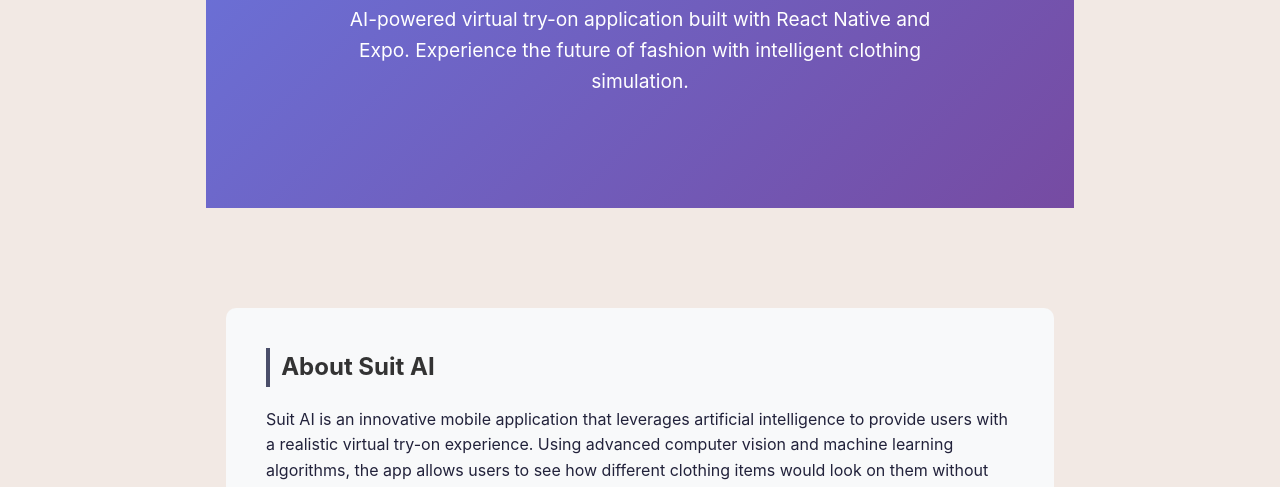
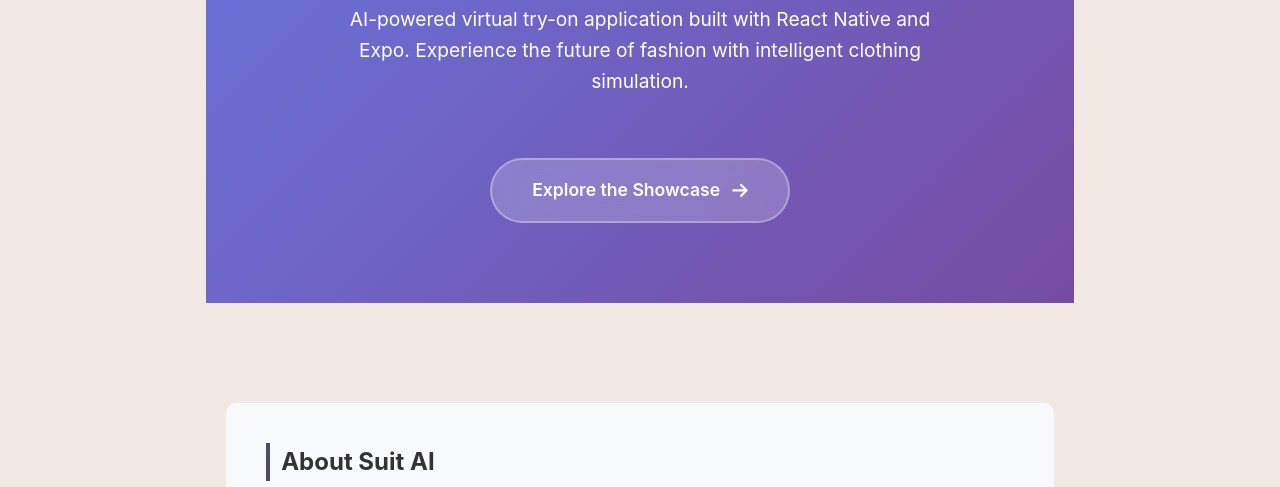
Before and after one commit to alikomurcu/alikomurcu.github.io, a website: page suit-ai.html in a window 1280 px wide. Shown: the part 582-1069 px from the top of the page. Drawn offline with Linux system fonts and the light colour scheme.

Commit message:
Suit ai showcase page added

```diff
--- a/suit-ai.html
+++ b/suit-ai.html
@@ -200,6 +200,38 @@
         .cta-button:hover {
             background: #5a6fd8;
         }
+
+        .hero-cta-button {
+            display: inline-flex;
+            align-items: center;
+            gap: 12px;
+            background: rgba(255, 255, 255, 0.2);
+            backdrop-filter: blur(10px);
+            color: white;
+            padding: 16px 40px;
+            border-radius: 50px;
+            text-decoration: none;
+            font-weight: 600;
+            font-size: 1.1rem;
+            margin-top: 30px;
+            border: 2px solid rgba(255, 255, 255, 0.3);
+            transition: all 0.3s cubic-bezier(0.25, 0.46, 0.45, 0.94);
+        }
+
+        .hero-cta-button:hover {
+            background: rgba(255, 255, 255, 0.3);
+            border-color: rgba(255, 255, 255, 0.5);
+            transform: translateY(-3px);
+            box-shadow: 0 15px 40px rgba(0, 0, 0, 0.2);
+        }
+
+        .hero-cta-button i {
+            transition: transform 0.3s ease;
+        }
+
+        .hero-cta-button:hover i {
+            transform: translateX(4px);
+        }
     </style>
 </head>
 <body>
@@ -242,6 +274,10 @@
 
             <h1>Suit AI</h1>
             <p>AI-powered virtual try-on application built with React Native and Expo. Experience the future of fashion with intelligent clothing simulation.</p>
+            <a href="https://suit-ai-website.vercel.app/#showcase" class="hero-cta-button" target="_blank">
+                <span>Explore the Showcase</span>
+                <i class="fas fa-arrow-right"></i>
+            </a>
         </section>
 
         <div class="project-content">
```
